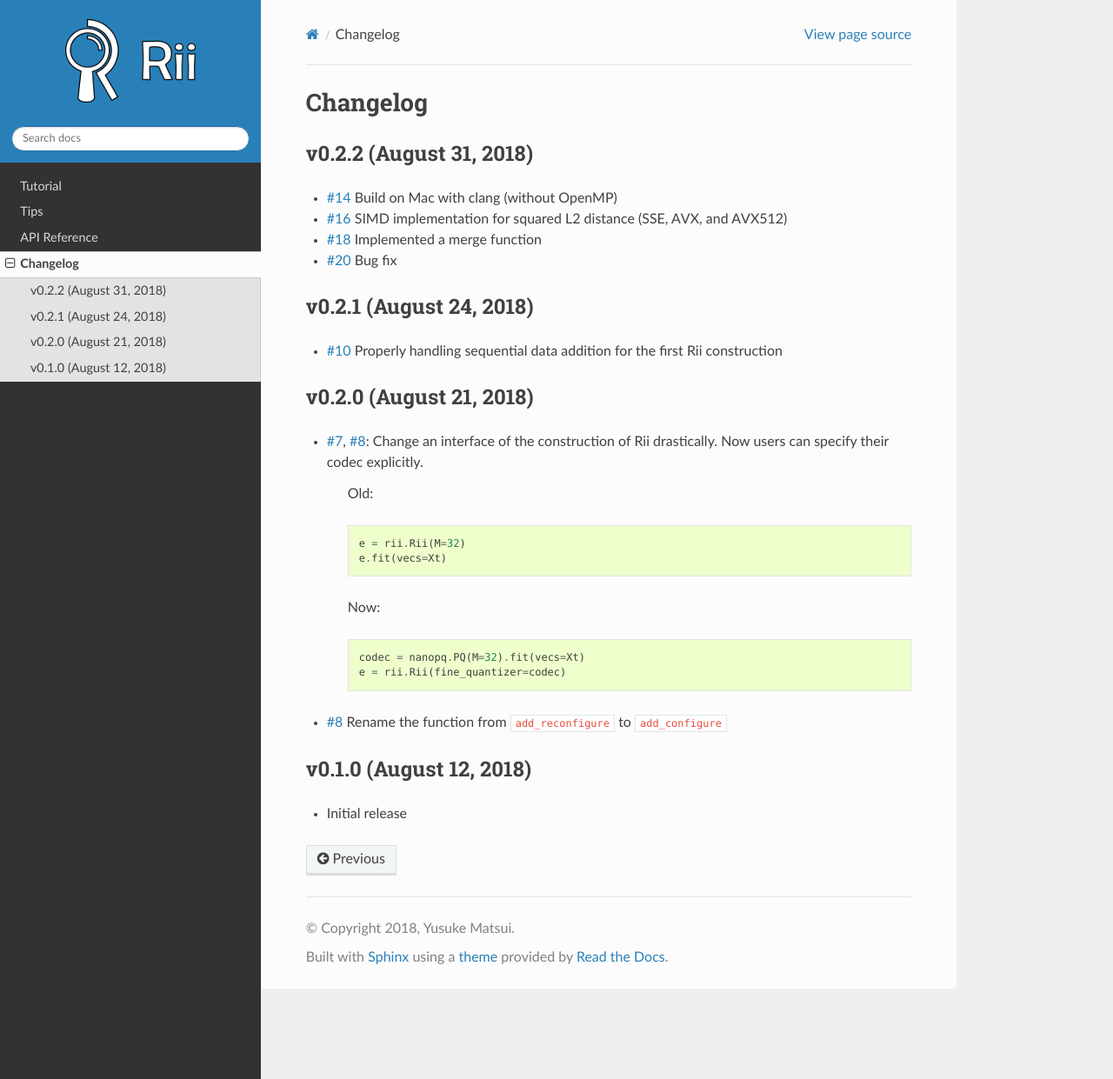
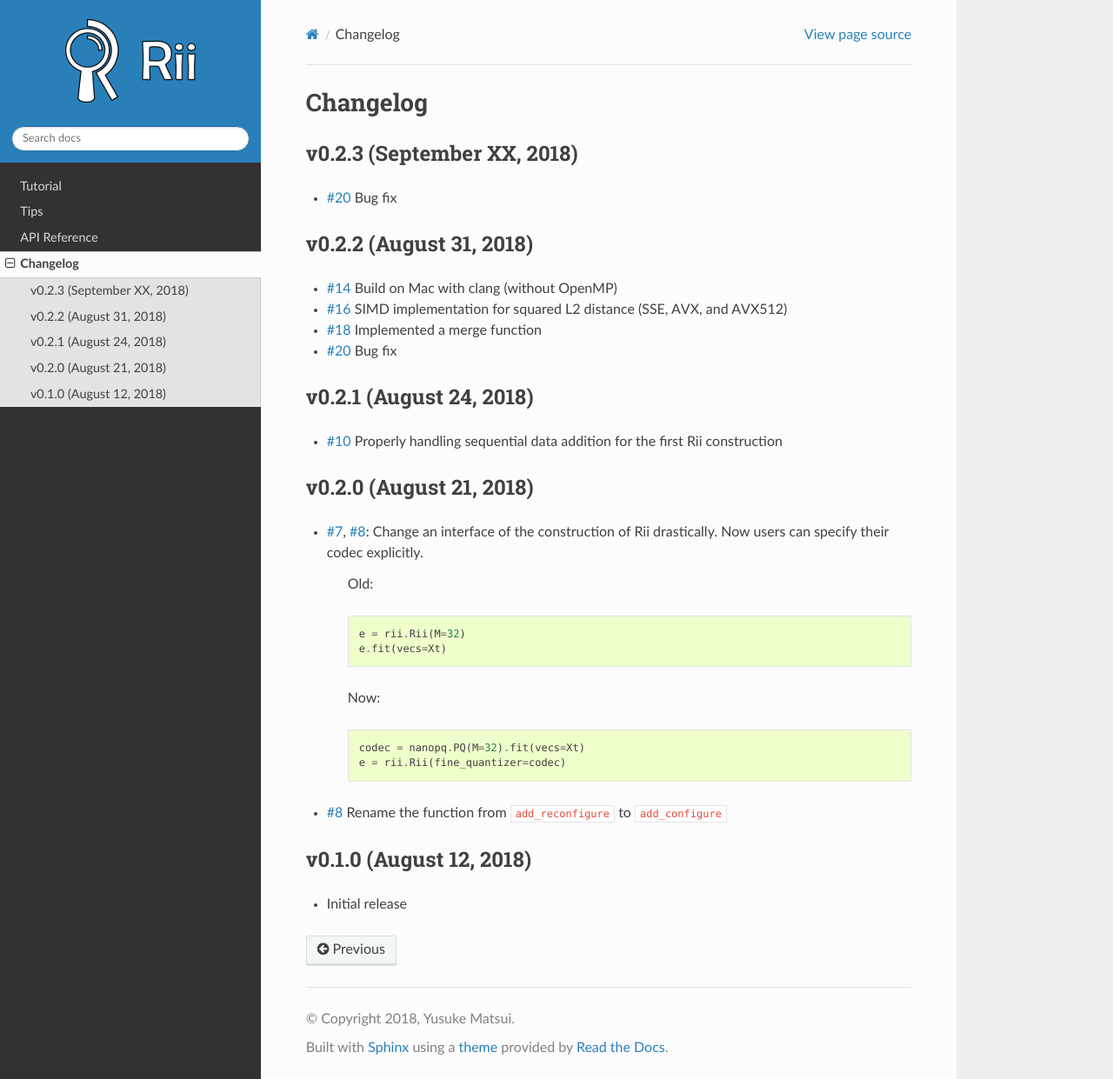
Before and after one commit to matsui528/rii, a Sphinx documentation site: the page built from docs/source/changelog.rst, in a window 1280 px wide and 1241 px high. Shown: the whole window at 87% size. Built offline with Sphinx 7.4.7 and the Read the Docs theme 2.0.0, drawn with Linux system fonts in a browser that asks for light colours; formulas are drawn with MathJax 3.

Commit message:
updated changelog

```diff
--- a/docs/source/changelog.rst
+++ b/docs/source/changelog.rst
@@ -1,5 +1,10 @@
 Changelog
 =============
+
+v0.2.3 (September XX, 2018)
+----------------------------
+- `#20 <https://github.com/matsui528/rii/pull/21>`_ Bug fix
+
 
 v0.2.2 (August 31, 2018)
 ----------------------------
```
